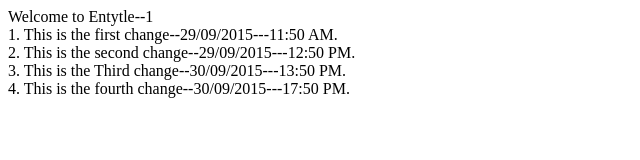
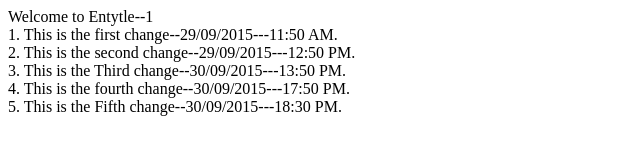
Before and after one commit to manaspratimdas/manasdemoproj, a plain HTML site: page WebContent/index.html in a window 1280 px wide. Shown: the whole page, without its empty margins (0-640 px from the left). Drawn offline with Linux system fonts and the light colour scheme.

Commit message:
Update index.html

```diff
--- a/WebContent/index.html
+++ b/WebContent/index.html
@@ -10,6 +10,7 @@
  2. This is the second change--29/09/2015---12:50 PM.<br>
  3. This is the Third change--30/09/2015---13:50 PM.<br>
  4. This is the fourth change--30/09/2015---17:50 PM.<br>
+  5. This is the Fifth change--30/09/2015---18:30 PM.<br>
 
 </body>
 </html>
```
